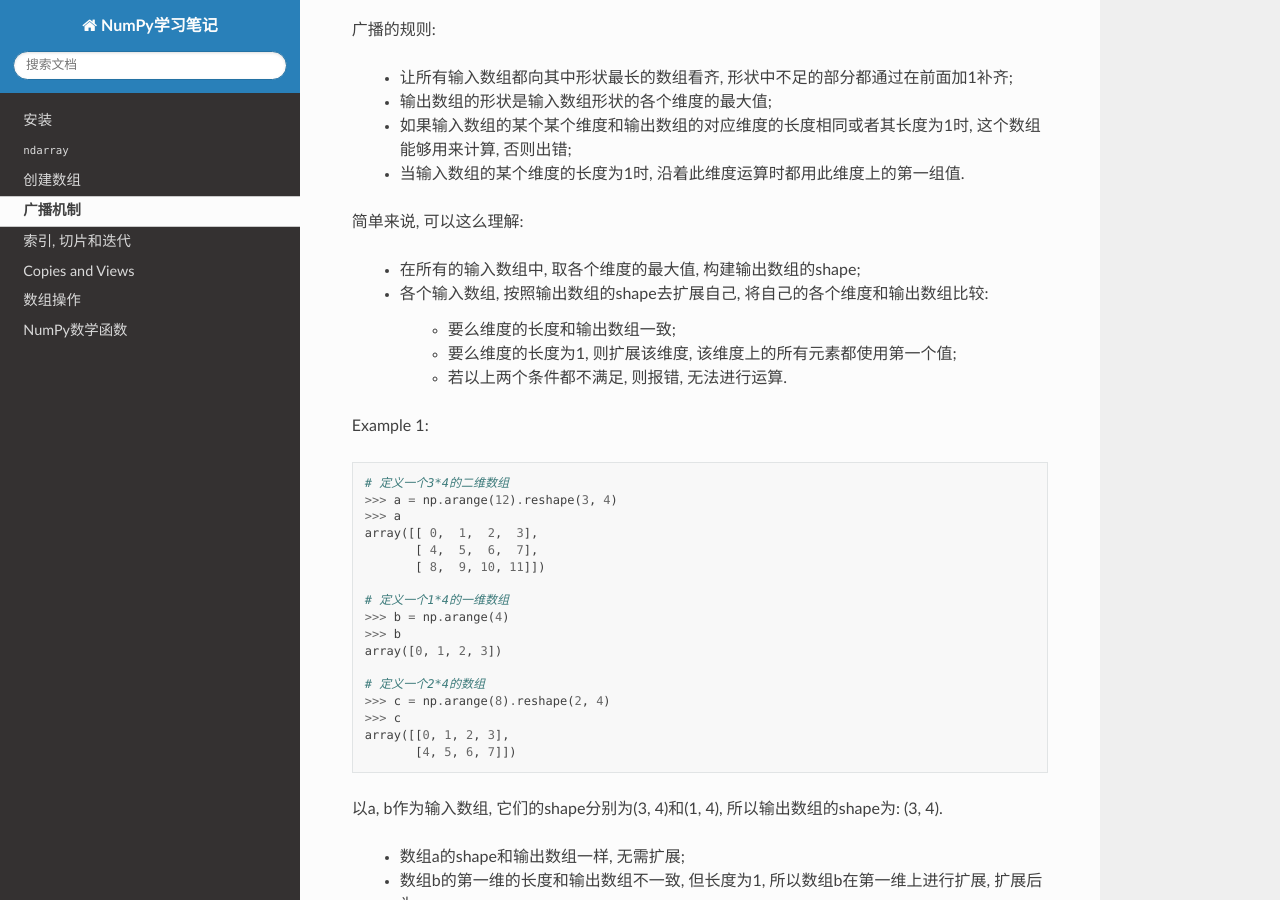
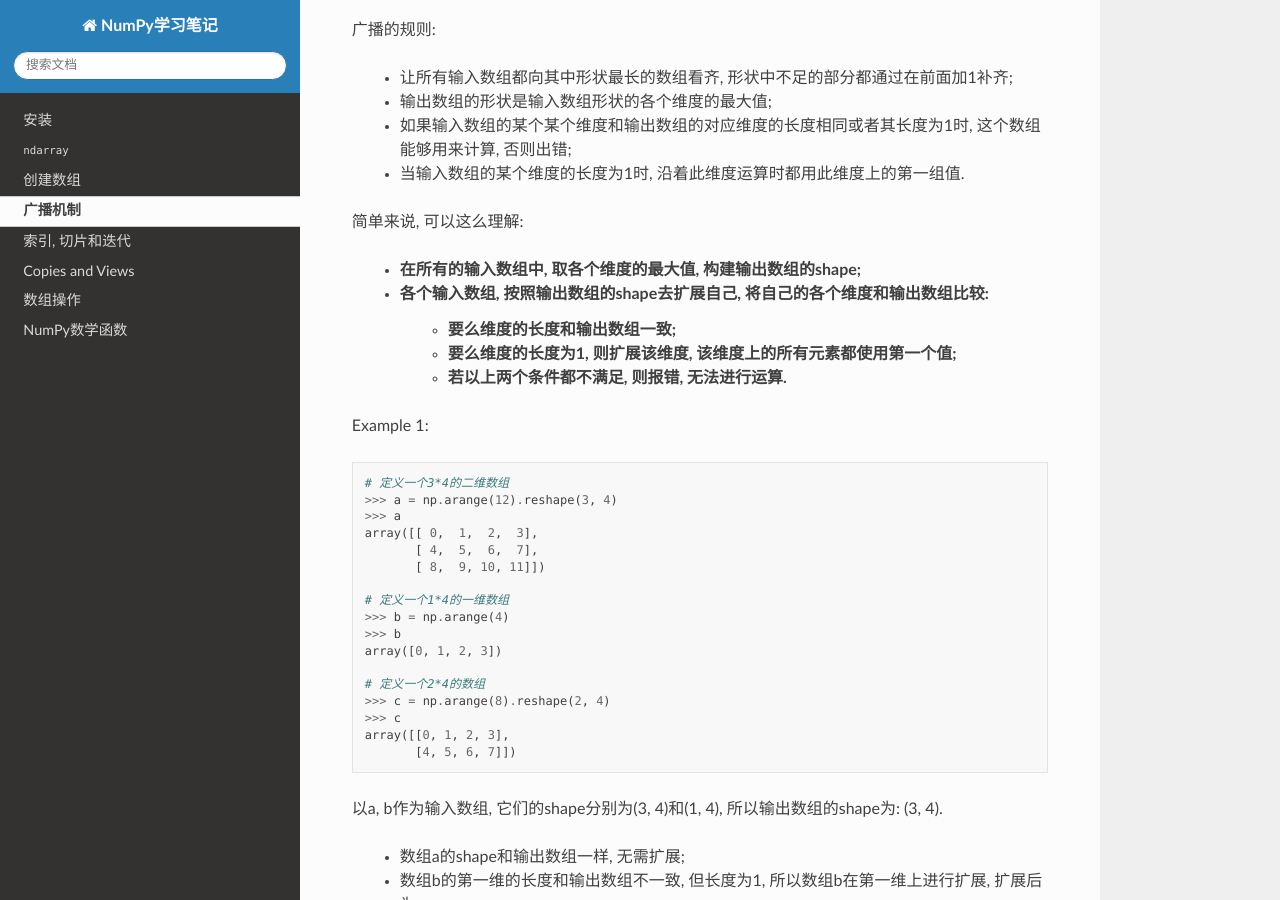
Before and after one commit to My-LearningNotes/NumPy, a Sphinx documentation site: the page built from source/broadcast.rst, in a window 1280 px wide and 900 px high, scrolled down 668 px. Built offline with Sphinx 7.4.7 and the Read the Docs theme 2.0.0, drawn with Linux system fonts in a browser that asks for light colours.

Commit message:
更新关于广播机制的笔记

```diff
--- a/source/broadcast.rst
+++ b/source/broadcast.rst
@@ -39,12 +39,12 @@ Example:
 
 简单来说, 可以这么理解:
 
-    * 在所有的输入数组中, 取各个维度的最大值, 构建输出数组的shape;
-    * 各个输入数组, 按照输出数组的shape去扩展自己, 将自己的各个维度和输出数组比较:
+    * **在所有的输入数组中, 取各个维度的最大值, 构建输出数组的shape;**
+    * **各个输入数组, 按照输出数组的shape去扩展自己, 将自己的各个维度和输出数组比较:**
 
-        * 要么维度的长度和输出数组一致;
-        * 要么维度的长度为1, 则扩展该维度, 该维度上的所有元素都使用第一个值;
-        * 若以上两个条件都不满足, 则报错, 无法进行运算.
+        * **要么维度的长度和输出数组一致;**
+        * **要么维度的长度为1, 则扩展该维度, 该维度上的所有元素都使用第一个值;**
+        * **若以上两个条件都不满足, 则报错, 无法进行运算.**
 
 Example 1:
 
```
